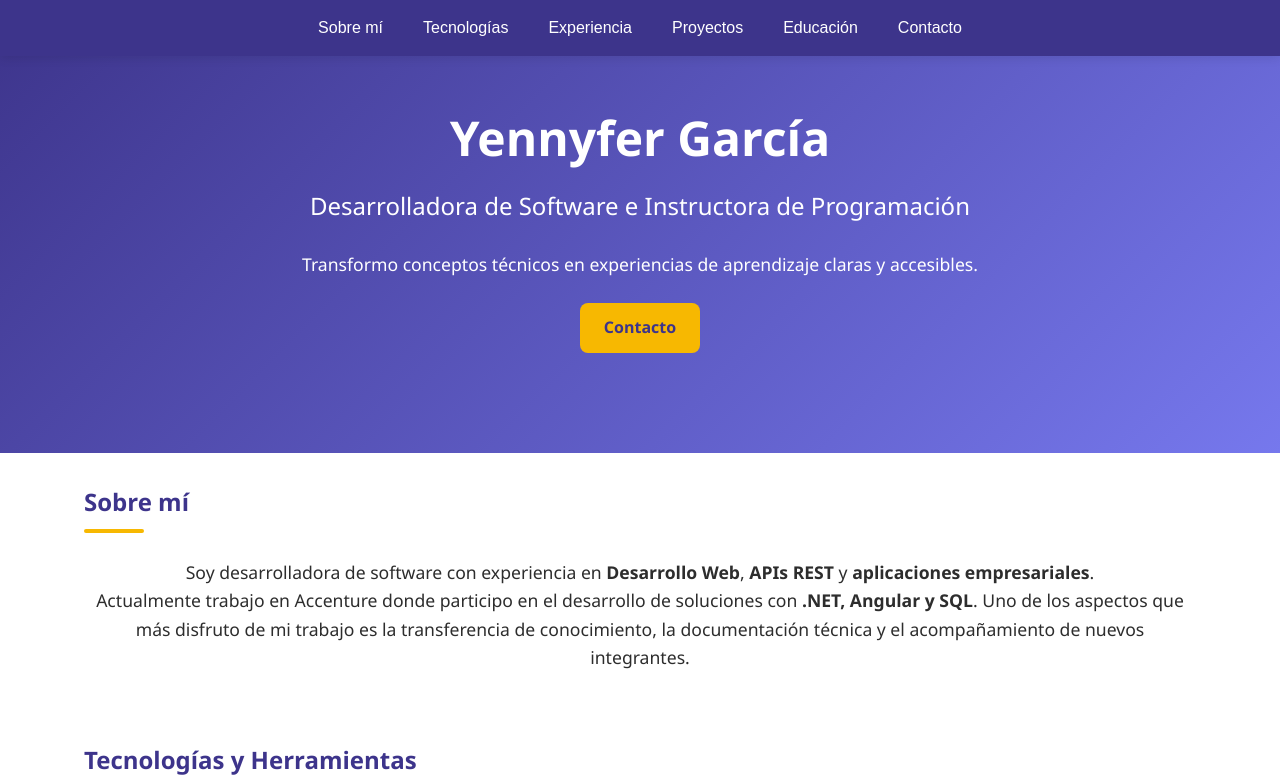
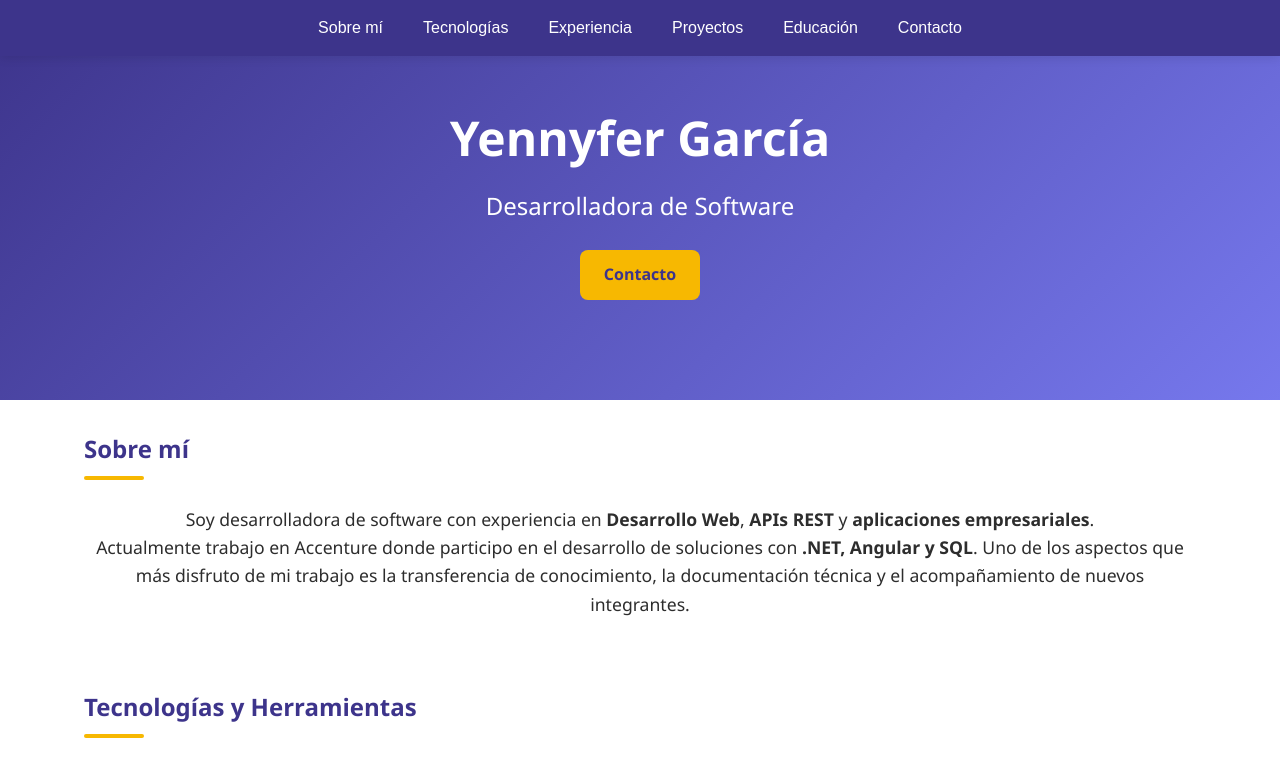
Before and after one commit to Yenny-1301/portfolio, a plain HTML site: page index.html in a window 1280 px wide. Shown: the top 780 px of the page. Drawn offline with Linux system fonts and the light colour scheme.

Commit message:
ccambios en hero

```diff
--- a/index.html
+++ b/index.html
@@ -12,10 +12,7 @@
 <header class="hero">
     <div class="container">
         <h1>Yennyfer García</h1>
-        <h2>Desarrolladora de Software e Instructora de Programación</h2>
-        <p>
-            Transformo conceptos técnicos en experiencias de aprendizaje claras y accesibles.
-        </p>
+        <h2>Desarrolladora de Software</h2>
 
         <div class="hero-buttons">
             <a href="#contacto" class="btn">Contacto</a>
```
